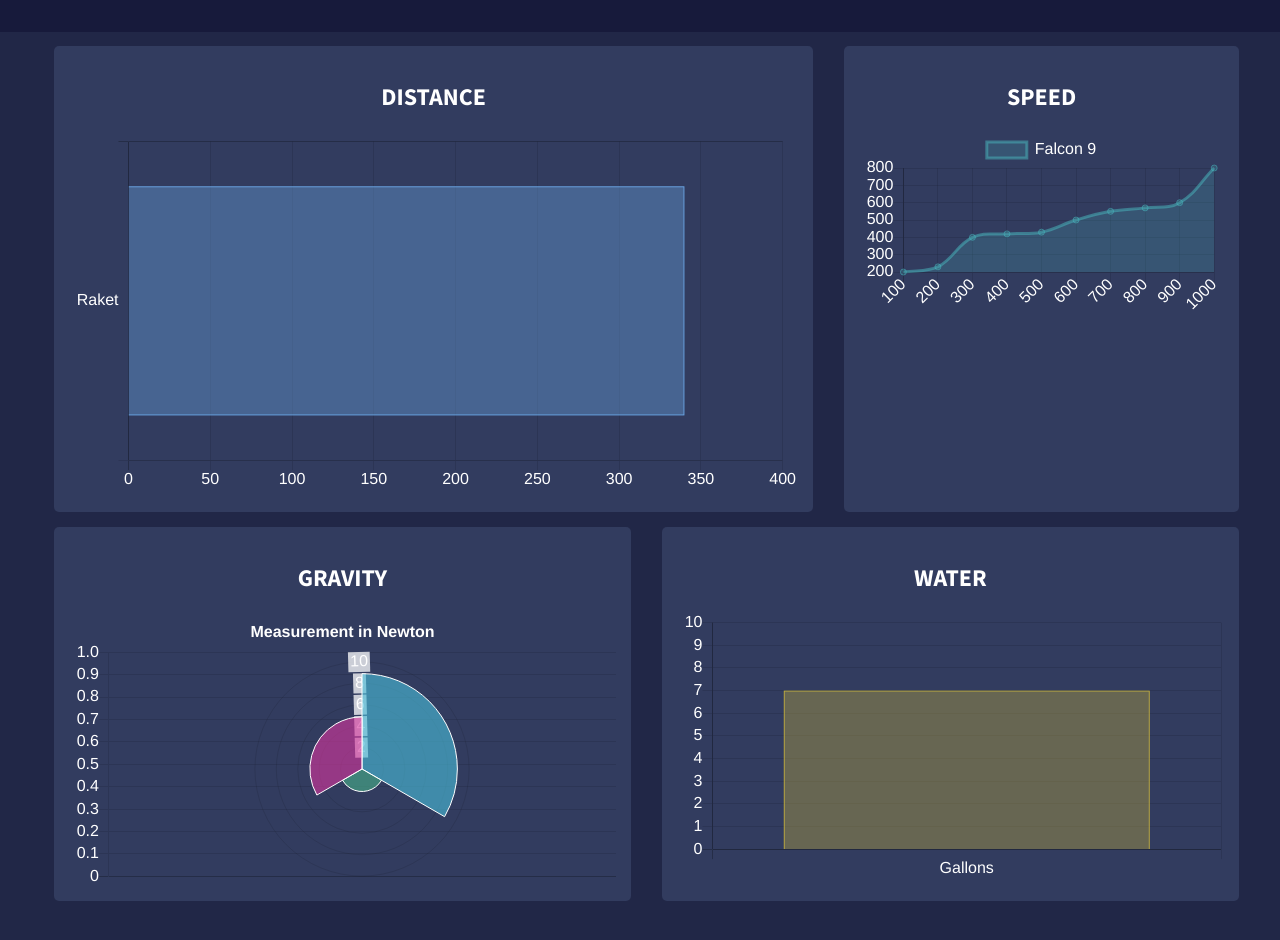
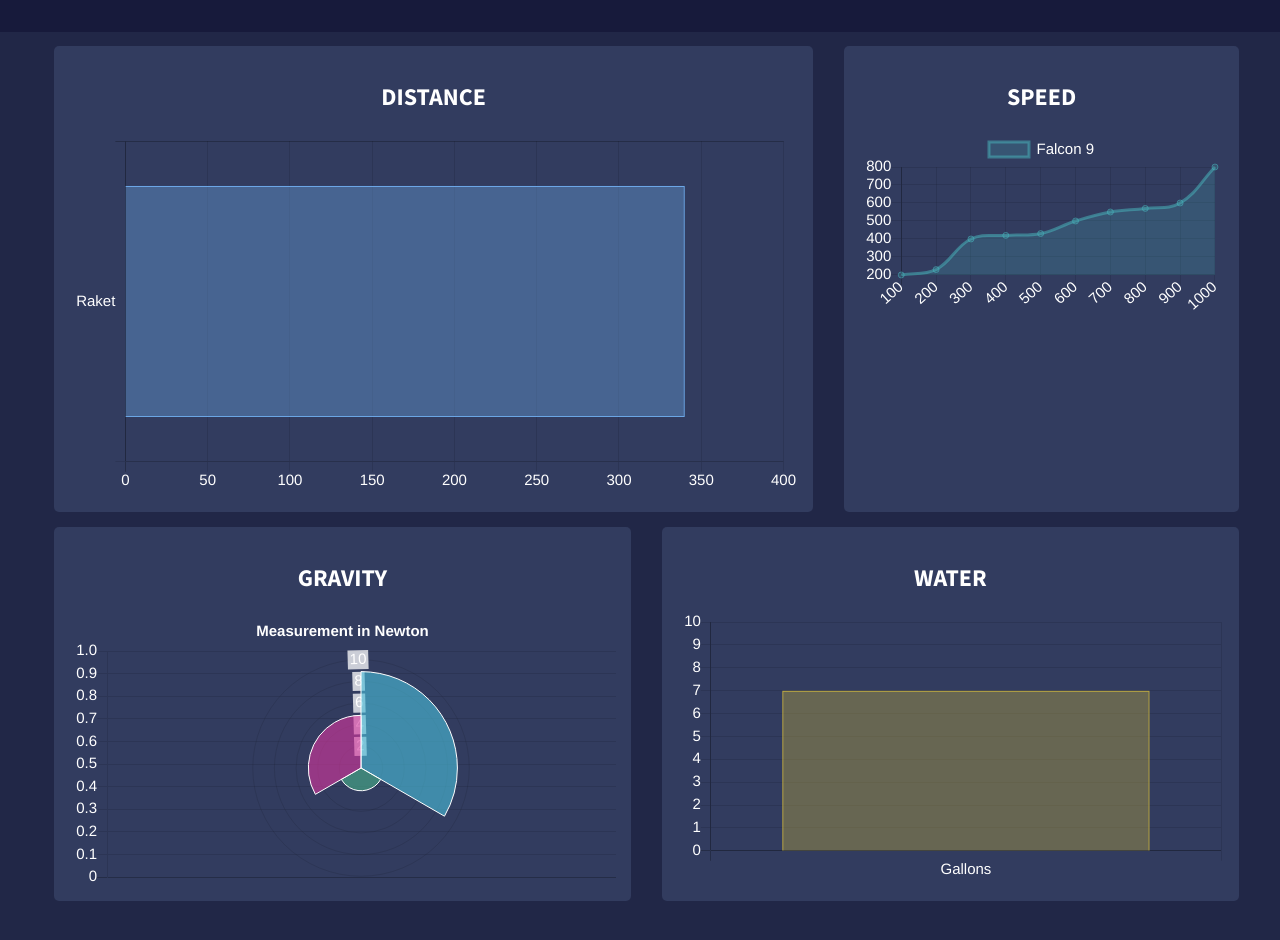
Before and after one commit to 18121837/Challenge-1, a plain HTML site: page index.html in a window 1280 px wide. Shown: the part 54-994 px from the top of the page. Drawn offline with nearby package versions, Linux system fonts and the light colour scheme.

Commit message:
Veel veranderingen in zowel html als javascript

```diff
--- a/index.html
+++ b/index.html
@@ -5,7 +5,6 @@
     <meta name="viewport" content="width=device-width, initial-scale=1">
     <link rel="stylesheet" href="style.css" type="text/css">
     <script src="https://cdnjs.cloudflare.com/ajax/libs/Chart.js/2.9.3/Chart.js"></script>
-    <script src="mainscript.js"></script>
     <title>Challenge 1</title>
 </head>
 
--- a/script.js
+++ b/script.js
@@ -1,6 +1,6 @@
 function functionAfstand() {
     var afstandChart = document.getElementById('afstand').getContext('2d');
-    Chart.defaults.global.defaultFontSize = 16;
+    Chart.defaults.global.defaultFontSize = 15;
     Chart.defaults.global.defaultFontColor = '#fff';
     var massPopChart = new Chart(afstandChart, {
         type: 'horizontalBar'
@@ -41,7 +41,7 @@ function functionAfstand() {
 
 function functionSpeed() {
     var speedChart = document.getElementById('snelheid').getContext('2d');
-    Chart.defaults.global.defaultFontSize = 16;
+    Chart.defaults.global.defaultFontSize = 15;
     Chart.defaults.global.defaultFontColor = '#fff';
     var massPopChart = new Chart(speedChart, {
         type: 'line'
@@ -66,7 +66,7 @@ function functionSpeed() {
 
 function functionGravity() {
     var gravityChart = document.getElementById('zwaartekracht').getContext('2d');
-    Chart.defaults.global.defaultFontSize = 16;
+    Chart.defaults.global.defaultFontSize = 15;
     Chart.defaults.global.defaultFontColor = '#fff';
     var massPopChart = new Chart(gravityChart, {
         type: 'polarArea'
@@ -115,7 +115,7 @@ function functionGravity() {
 
 function functionWater() {
     var afstandChart = document.getElementById('water').getContext('2d');
-    Chart.defaults.global.defaultFontSize = 16;
+    Chart.defaults.global.defaultFontSize = 15;
     Chart.defaults.global.defaultFontColor = '#fff';
     var massPopChart = new Chart(afstandChart, {
         type: 'bar'
```
Also changed, not shown: 1 other file.
